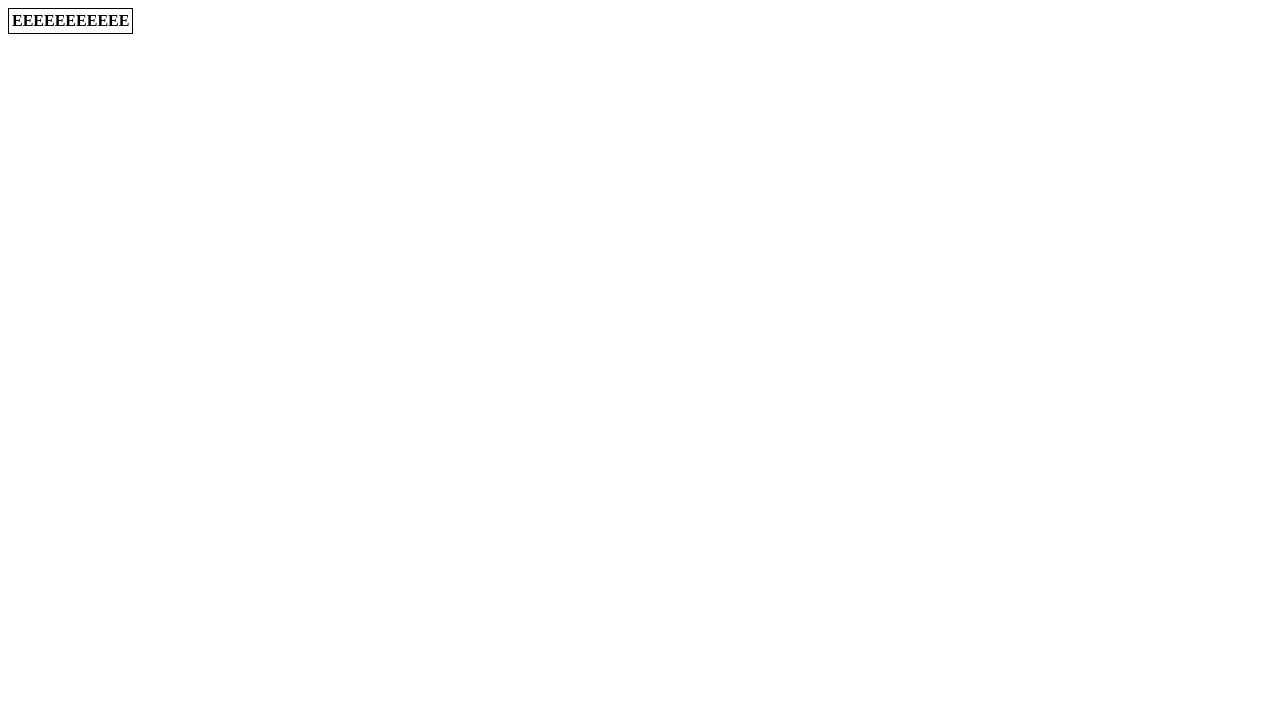
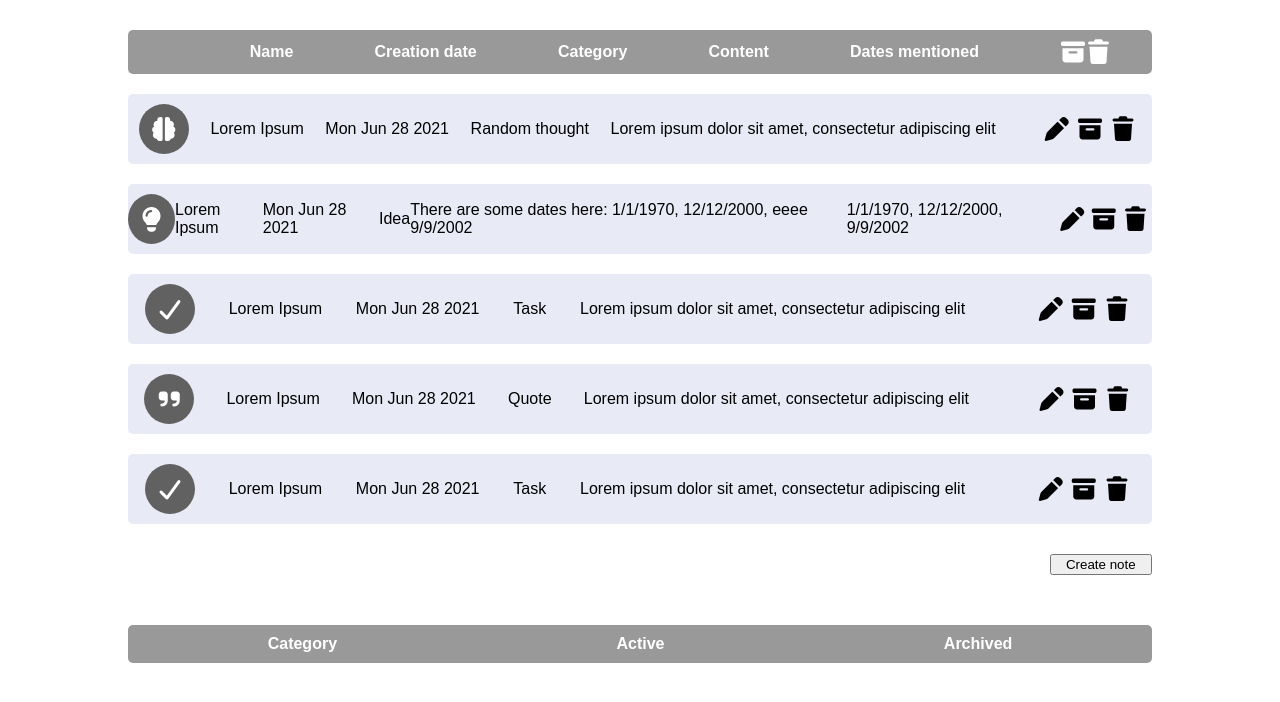
Before and after one commit to A-Atanas/Radency-Test-Task-1, a plain HTML site: page index.html in a window 1280 px wide. Drawn offline with Linux system fonts and the light colour scheme.

Commit message:
Implemented note creation

```diff
--- a/index.html
+++ b/index.html
@@ -3,13 +3,55 @@
 	<head>
 		<meta charset="utf-8" />
 		<title>Radency Test Task 1 by Anthony Atanasov</title>
-        <link rel="stylesheet" href="style.css"/>
+		<link rel="stylesheet" href="style.css" />
+		<link rel="stylesheet" href="node_modules/@fortawesome/fontawesome-free/css/all.css" />
 	</head>
 	<body>
-        <table class="notes">
-            <tr>
-                <th>EEEEEEEEEEE</th>
-            </tr>
-        </table>
+		<div class="table" id="allNotes">
+			<div class="table-row table-header">
+				<div><!--Empty tag to align header with table content--></div>
+				<div>Name</div>
+				<div>Creation date</div>
+				<div>Category</div>
+				<div>Content</div>
+				<div>Dates mentioned</div>
+				<div id="header-buttons">
+					<i class="fas fa-archive"></i>
+					<i class="fas fa-trash"></i>
+				</div>
+			</div>
+			<button id="show-note-form-button">Create note</button>
+		</div>
+		<div class="table" id="notes-info">
+			<div class="table-row table-header">
+				<div>Category</div>
+				<div>Active</div>
+				<div>Archived</div>
+			</div>
+		</div>
+		<div id="note-form-container">
+			<div>
+				<h1 id="form-header"></h1>
+				<hr />
+				<form id="note-form">
+					<label for="categories">Category</label>
+					<select name="categories" id="select-category">
+						<option value="Task">Task</option>
+						<option value="Random Thought">Random thought</option>
+						<option value="Idea">Idea</option>
+						<option value="Quote">Quote</option>
+					</select>
+					<label for="name">Name</label>
+					<input type="text" name="name" id="note-name"></input>
+
+					<label for="content">Content</label>
+					<textarea id="content-form"></textarea>
+
+                    <button id="create-note-button">Create note</button>
+                    <button id="abort-button">Abort</button>
+				</form>
+			</div>
+		</div>
+		<script src="script.js"></script>
 	</body>
 </html>
--- /dev/null
+++ b/script.js
@@ -0,0 +1,187 @@
+// "Create note" button: shows a note creation modal
+document.getElementById("show-note-form-button").addEventListener("click", (event) => {
+	event.preventDefault();
+	showNoteForm("Create Note");
+});
+
+const closeForm = () => {
+	document.getElementById("note-name").style.boxShadow = "initial";
+	document.getElementById("note-name").style.borderColor = "initial";
+	document.getElementById("note-name").value = "";
+
+	document.getElementById("content-form").style.boxShadow = "initial";
+	document.getElementById("content-form").style.borderColor = "initial";
+
+	document.getElementById("content-form").value = "";
+	document.getElementById("note-form-container").style.display = "none";
+
+	document.body.style.overflow = "auto";
+}
+
+// Closes modal if the click happened outside of the modal and resets style within modal
+document.getElementById("note-form-container").addEventListener("click", (event) => {
+	event.preventDefault();
+	if (event.target.id === "note-form-container") {
+		closeForm();
+	}
+})
+
+// Clears "invalid" style of forms on key presses
+document.getElementById("note-name").addEventListener("keydown", (event) => {
+	document.getElementById("note-name").style.boxShadow = "initial";
+    document.getElementById("note-name").style.borderColor = "initial";
+});
+document.getElementById("content-form").addEventListener("keydown", (event) => {
+	document.getElementById("content-form").style.boxShadow = "initial";
+    document.getElementById("content-form").style.borderColor = "initial";
+});
+
+// "Create note" button within modals checks if name and content aren't empty
+document.getElementById("create-note-button").addEventListener("click", (event) => {
+	event.preventDefault();
+
+	const selectedCategory = document.getElementById("select-category").value;
+	const noteNameForm = document.getElementById("note-name");
+	const noteContent = document.getElementById("content-form");
+
+	if (noteNameForm.value == "") {
+		noteNameForm.style.boxShadow = "0 0 2px 2px red";
+		noteNameForm.style.borderColor = "red";
+		return;
+	}
+
+	if (noteContent.value == "") {
+		noteContent.style.boxShadow = "0 0 2px 2px red";
+		noteContent.style.borderColor = "red";
+		return;
+	}
+
+	addNote(selectedCategory, noteNameForm.value, noteContent.value, new Date());
+	closeForm();
+});
+
+// "Abort" button closes the modal and resets style in the modal
+document.getElementById("abort-button").addEventListener("click", (event) => {
+	event.preventDefault();
+
+	closeForm();
+});
+
+const notes = [
+	{
+		name: "Lorem Ipsum",
+		category: "Random thought",
+		createdAt: new Date(),
+		content: "Lorem ipsum dolor sit amet, consectetur adipiscing elit",
+	},
+	{
+		name: "Lorem Ipsum",
+		category: "Idea",
+		createdAt: new Date(),
+		content: "There are some dates here: 1/1/1970, 12/12/2000, eeee 9/9/2002",
+	},
+	{
+		name: "Lorem Ipsum",
+		category: "Task",
+		createdAt: new Date(),
+		content: "Lorem ipsum dolor sit amet, consectetur adipiscing elit",
+	},
+	{
+		name: "Lorem Ipsum",
+		category: "Quote",
+		createdAt: new Date(),
+		content: "Lorem ipsum dolor sit amet, consectetur adipiscing elit",
+	},
+	{
+		name: "Lorem Ipsum",
+		category: "Task",
+		createdAt: new Date(),
+		content: "Lorem ipsum dolor sit amet, consectetur adipiscing elit",
+	},
+];
+
+const showNoteForm = (header) => {
+	const noteForm = document.getElementById("note-form-container");
+	const formHeader = document.getElementById("form-header");
+
+	noteForm.style.display = "flex";
+	document.body.style.overflow = "hidden";
+	formHeader.innerText = header;
+};
+
+const addNote = (category, name, content, date = new Date()	) => {
+
+	const noteRow = document.createElement("div");
+	noteRow.classList.add("table-row");
+
+	const categoryIconContainer = document.createElement("div");
+	categoryIconContainer.setAttribute("id", "category-container");
+	const icon = document.createElement("i");
+	let iconClass = "";
+	switch (category) {
+		case "Random thought":
+			iconClass = "brain";
+			break;
+		case "Idea":
+			iconClass = "lightbulb";
+			break;
+		case "Task":
+			iconClass = "check";
+			break;
+		case "Quote":
+			iconClass = "quote-right";
+			break;
+	}
+	icon.classList.add("fas", "fa-" + iconClass);
+	categoryIconContainer.appendChild(icon);
+	noteRow.appendChild(categoryIconContainer);
+
+	const noteName = document.createElement("div");
+	noteName.innerText = name;
+	noteRow.appendChild(noteName);
+
+	const creationDate = document.createElement("div");
+	creationDate.innerText = date.toDateString();
+	noteRow.appendChild(creationDate);
+
+	const noteCategory = document.createElement("div");
+	noteCategory.innerText = category;
+	noteRow.appendChild(noteCategory);
+
+	const noteContent = document.createElement("div");
+	noteContent.innerText = content;
+	noteRow.appendChild(noteContent);
+
+	const mentionedDatesRow = document.createElement("div");
+	let datesString = "";
+	for (const date of content.matchAll(/(([1-9]|[12]\d|3[01])\/([1-9]|1[0-2])\/[12]\d{3})/g)) {
+		datesString += date[0] + ", ";
+	}
+	datesString = datesString.slice(0, -2); // remove trailing comma in result string, if exists
+	mentionedDatesRow.innerText = datesString;
+	noteRow.appendChild(mentionedDatesRow);
+
+	const noteManagementButtons = document.createElement("div");
+	noteManagementButtons.setAttribute("id", "row-buttons");
+	const editIcon = document.createElement("i");
+	editIcon.classList.add("fas", "fa-pen");
+	const archiveIcon = document.createElement("i");
+	archiveIcon.classList.add("fas", "fa-archive");
+	const deleteIcon = document.createElement("i");
+	deleteIcon.classList.add("fas", "fa-trash");
+	noteManagementButtons.appendChild(editIcon);
+	noteManagementButtons.appendChild(archiveIcon);
+	noteManagementButtons.appendChild(deleteIcon);
+	noteRow.appendChild(noteManagementButtons);
+
+	// I need to add a row to the end of the table, but appendChild(table with "allNotes" id) puts row after "Create note" button.
+	// That's why I put new row specifically before the button
+	const showNoteFormButton = document.getElementById("show-note-form-button");
+	showNoteFormButton.before(noteRow);
+
+};
+
+for (const note of notes) {
+    const {name, category, createdAt: date, content} = note;
+	addNote(category, name, content, date);
+}
--- a/style.css
+++ b/style.css
@@ -1,3 +1,110 @@
-.notes {
-    border: 1px solid black;
+body {
+    display: flex;
+    flex-direction: column;
+    align-items: center;
+    font-family: Arial, Helvetica, sans-serif;
+    height: 100vh;
+    margin: 0;
 }
+
+hr {
+    width: 95%;
+    border: none;
+    outline: 1px solid #aaa;
+}
+
+.fas {
+    font-size: 1.5em;
+}
+
+.table {
+    width: 80%;
+    display: flex;
+    flex-direction: column;
+    align-items: flex-end;
+    margin: 20px 0;
+}
+
+.table-row {
+    display: flex;
+    align-items: center;
+    width: 100%;
+    padding: 10px 0px;
+    margin: 10px 0;
+    flex-direction: row;
+    justify-content: space-around;
+    background-color: rgb(232,234,245);
+    border-radius: 5px;
+}
+
+.table-header {
+    color: white;
+    background-color: #999999;
+    font-weight: bold;
+}
+
+#header-buttons {
+    display: flex;
+    justify-content: space-between;
+    width: 5%;
+}
+
+#row-buttons {
+    display: flex;
+    justify-content: space-evenly;
+    width: 10%;
+}
+
+#category-container {
+    display: flex;
+    justify-content: center;
+    align-items: center;
+    height: 50px;
+    width: 50px;
+    background-color: rgb(97, 97, 97);
+    border-radius: 50%;
+}
+
+#category-container .fas {
+    color: white;
+}
+
+#show-note-form-button {
+    margin-top: 20px;
+    width: 10%;
+}
+
+#note-form-container {
+    position: absolute;
+    display: none;
+    justify-content: center;
+    align-items: center;
+    width: 100%;
+    height: 100%;
+    background-color: rgba(0, 0, 0, 0.5);
+}
+
+#note-form-container > div {
+    position: relative;
+    display: flex;
+    flex-direction: column;
+    align-items: center;
+    width: 70%;
+    background-color: white;
+}
+
+#note-form {
+    display: flex;
+    flex-direction: column;
+    align-items: center;
+    width: 50%;
+}
+
+#note-form > * {
+    margin: 5px 0;
+}
+
+#content-form {
+    width: 100%;
+    height: 20vh;
+}
```
Also changed, not shown: package-lock.json (added). Lines whose indentation alone changed are shown as unchanged.
